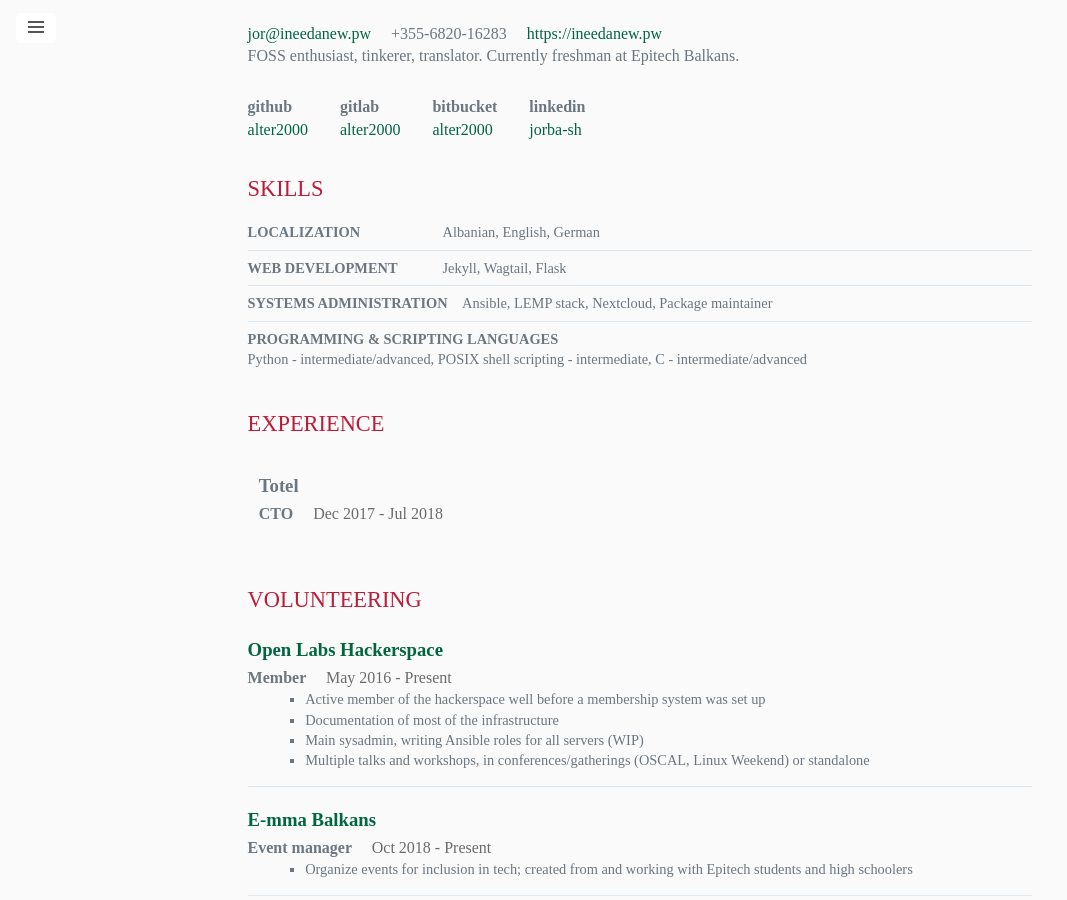
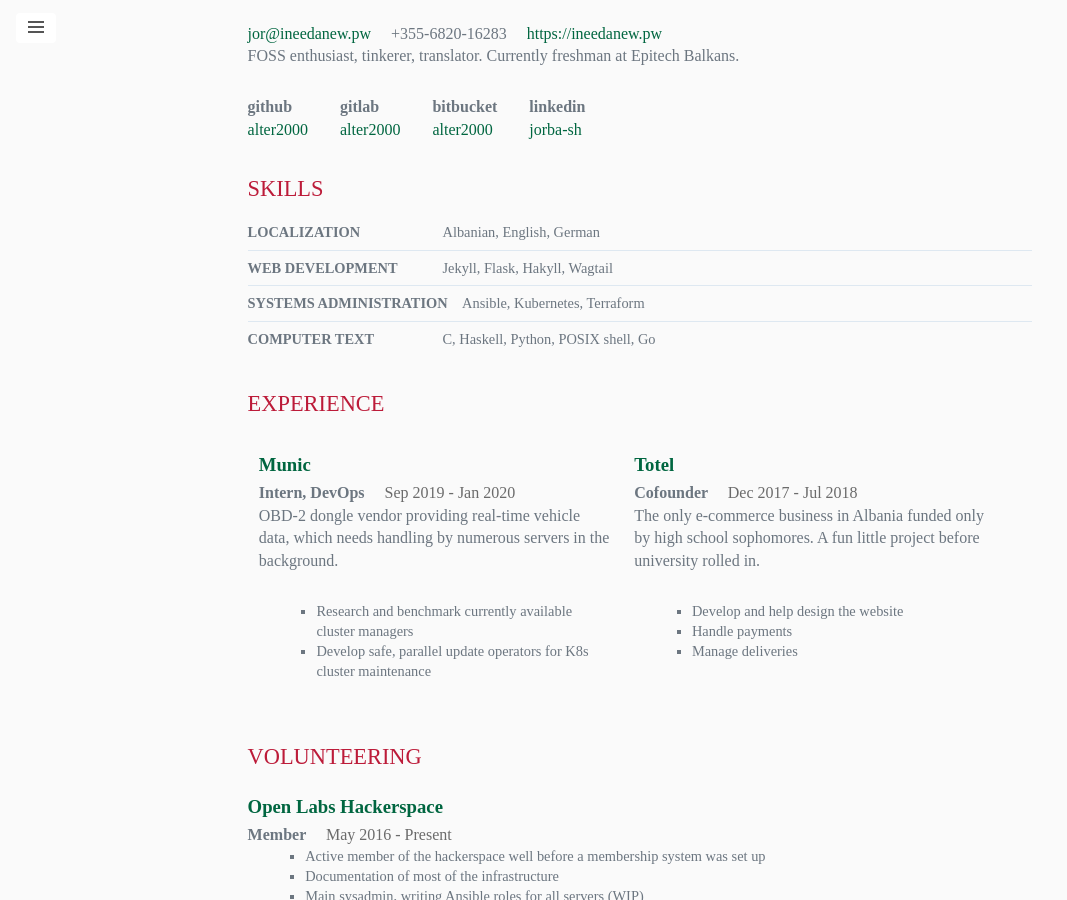
Before and after one commit to alter2000/alter2000.github.io, a Jekyll site: the page built from resume.html, in a window 1280 px wide and 900 px high, scrolled down 229 px. Shown: the whole window, without its empty margins (0-1067 px from the left). Built offline with Jekyll 4.4.1, drawn with Linux system fonts in a browser that asks for light colours; some of the changed text lies outside the part shown.

Commit message:
fix resume?

```diff
--- a/_data/resume.yml
+++ b/_data/resume.yml
@@ -9,9 +9,9 @@ basics:
   summary: "FOSS enthusiast, tinkerer, translator. Currently freshman
   at Epitech Balkans."
   location:
-    address: Sokrat Miho, Sandy 32B
-    postalCode: '1001'
-    city: Tirana
+    # address: Sokrat Miho, Sandy 32B
+    # postalCode: '1001'
+    # city: Tirana
     countryCode: AL
   profiles:
     - network: github
@@ -31,19 +31,27 @@ basics:
       url: https://www.linkedin.com/in/jorba-sh/
 
 work:
+  - company: Munic
+    position: Intern, DevOps
+    website: https://munic.io
+    startDate: 2019-9-02
+    endDate: 2020-01-03
+    summary: "OBD-2 dongle vendor providing real-time vehicle data,
+              which needs handling by numerous servers in the background."
+    highlights:
+      - 'Research and benchmark currently available cluster managers'
+      - 'Develop safe, parallel update operators for K8s cluster maintenance'
   - company: Totel
-    position: CTO
-    website: https://totel.al (currently down), https:/instagram.com/to.tel
+    position: Cofounder
+    website: https://totel.al
     startDate: 2017-12-01
     endDate: 2018-07-01
-    summary: "Totel was and still is the only e-commerce business in Albania
-              funded only by high schoolers. It was a fun project
-              before university duties came."
+    summary: "The only e-commerce business in Albania funded only by high school sophomores.
+              A fun little project before university rolled in."
     highlights:
-      - 'Create and maintain the company web services:'
-      - Website
-      - Payments
-      - Deliveries
+      - Develop and help design the website
+      - Handle payments
+      - Manage deliveries
 
 volunteer:
   - organization: Open Labs Hackerspace
@@ -123,23 +131,25 @@ skills:
     level: Intermediate
     keywords:
       - Jekyll
+      - Flask
+      - Hakyll
       - Wagtail
-      - Flask
 
   - name: Systems Administration
+    level: Advanced
+    keywords:
+      - Ansible
+      - Kubernetes
+      - Terraform
+
+  - name: Computer Text
     level: Intermediate
     keywords:
-      - Ansible
-      - LEMP stack
-      - Nextcloud
-      - Package maintainer
-
-  - name: Programming & Scripting Languages
-    level: Intermediate
-    keywords:
-      - Python - intermediate/advanced
-      - POSIX shell scripting - intermediate
-      - C - intermediate/advanced
+      - C
+      - Haskell
+      - Python
+      - POSIX shell
+      - Go
 
 languages:
 
@@ -162,8 +172,10 @@ interests:
       - cycling
       - camping
       - hiking
+      - geocaching
 
   - name: Writing
     keywords:
-      - blogging when possible
+      - blogging
       - documentation
+      - dip pens (handwriting)
--- a/_layouts/home.html
+++ b/_layouts/home.html
@@ -10,7 +10,7 @@ layout: default
 	{%- assign date_format = site.minima.date_format | default: "%b %-d, %Y" -%}
 	<span class="post-meta">{{ post.date | date: date_format }}</span>
 	{%- include read_time.html -%}
-	<h3><a class="post-link" href="{% if post.link %}{{ post.link }}{% else %}{{ post.url }}{% endif %}">
+	<h3><a class="post-link" href="{% if post.link %}{{ post.link }}{% else %}{{ post.url | relative_url }}{% endif %}">
 		{%- if post.link -%}@ {%- endif -%}{{ post.title | escape }}
 	</a></h3>
 {%- if site.show_excerpts -%}
--- a/_layouts/post.html
+++ b/_layouts/post.html
@@ -23,5 +23,5 @@ layout: default
 		<span><a class="pagination-prev" href="{{ page.previous.url }}">Older</a></span>
 	{%- endif -%}
 
-	<a class="u-url" href="{{ page.url }}" hidden></a>
+	<a class="u-url" href="{{ page.url | relative_url }}" hidden></a>
 </article>
--- a/resume.html
+++ b/resume.html
@@ -76,7 +76,8 @@ css:
   <section class="item">
     <header>
       {%- if work.company -%}
-        <h3 class="name">{{ work.company }}</h3>
+        <h3 class="name"> {%- if work.website -%} <a href="{{ work.website }}"> {{ work.company }} </a>
+          {%- else -%} {{ work.company }} {%- endif -%}</h3>
       {%- endif -%}
     </header>
     {%- if work.position -%} <span class="position"> {{ work.position }} </span> {%- endif -%}
@@ -87,9 +88,9 @@ css:
     {%- else -%} <span class="endDate"> - Present </span> {%- endif -%}
     {%- endif -%}
 
-    {%- if summary -%} <div class="summary">{{ summary | markdownify }}</div> {%- endif -%}
-    {%- if highlights -%} <ul class="highlights">
-      {%- for hl in highlights -%} <li>{{ hl }}<li> {%- endfor -%}
+    {%- if work.summary -%} <div class="summary">{{ work.summary | markdownify }}</div> {%- endif -%}
+    {%- if work.highlights -%} <ul class="highlights">
+      {%- for hl in work.highlights -%} <li>{{ hl }}</li> {%- endfor -%}
     </ul> {%- endif -%}
   </section>
   {%- endfor -%}
```
